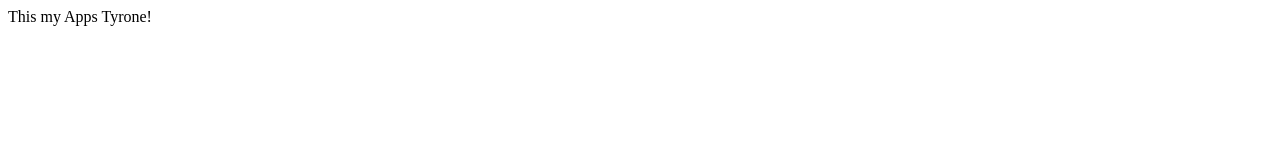
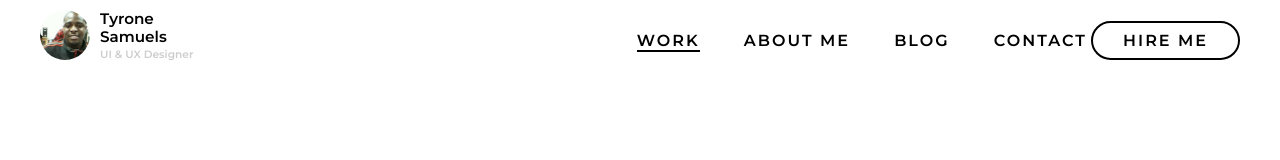
Before and after one commit to TyJam/practice, a plain HTML site: page index.html in a window 1280 px wide. Drawn offline with Linux system fonts and the light colour scheme.

Commit message:
simple html and css

```diff
--- /dev/null
+++ b/css/designer-style.css
@@ -0,0 +1,112 @@
+@import url('https://fonts.googleapis.com/css?family=Montserrat:400,500,600,700');
+
+html, body {
+    margin: 0;
+    padding: 0;
+}
+
+body {
+    height: 100vh;
+    width: 100vw;
+    position: absolute;
+    overflow: hidden;
+    top: 0;
+    left: 0;
+    font-family: 'Montserrat', sans-serif;
+    font-size: 16px;
+}
+
+/* General Style */
+*, *:before, *:after {
+    box-sizing: border-box;
+    margin: 0;
+    padding: 0;
+}
+
+a {
+    text-decoration: none;
+}
+
+.wrapper{
+    margin: 0 auto;
+    width: 100%;
+    max-width: 1200px;
+    height: 100%;
+}
+
+/* Header */
+header {
+    height: 80px;
+    padding: 10px 0;
+}
+
+header .wrapper{
+    display: flex;
+    justify-content: space-between;
+}
+
+header section {
+    display: flex;
+}
+
+header section .img-avatar{
+    width: 50px;
+    height: 50px;
+    overflow: hidden;
+    border-radius: 50%;
+    display: flex;
+    justify-content: center;
+    align-items: center;
+    margin-right: 10px;
+}
+
+header section .img-avatar img{
+    height: 100%;
+    object-fit: cover;
+}
+
+header h1 {
+    width: 105px;
+    font-size: .95em;
+    line-height: 120%;
+    font-weight: 600;
+}
+
+header h1 span {
+    display: block;
+    color: rgba(0,0,0, 0.2);
+    font-size: 70%;
+}
+
+header nav ul {
+    height: 100%;
+    list-style: none;
+}
+
+header nav ul li {
+    margin-left: 40px;
+    height: 100%;
+    display: inline-flex;
+}
+
+header nav ul li:not(#hire-me).active a {
+    border-bottom: 2px solid;
+}
+
+header nav ul li a{
+    color: #000;
+    font-weight: 600;
+    align-self: center;
+    letter-spacing: 2px;
+    text-transform: uppercase;
+}
+
+header nav ul li#hire-me{
+    margin-left: 0;
+}
+
+header nav ul li#hire-me a{
+    border: 2px solid #000000;
+    padding: 8px 30px;
+    border-radius: 30px;
+}
--- a/css/desinger-style.css
+++ /dev/null
@@ -1,88 +0,0 @@
-html{
-  box-sizing: border-box;
-}
-*, *:before, *:after{
-  box-sizing: inherit;
-}
-*{
-  margin: 0;
-  padding: 0;
-}
-
-html, body{
-  height:100vh;
-  width:100vw;
-  position:absolute;
-  overflow:hidden;
-  top:0;
-  left:0;
-}
-a{
-  text-decoration: none;
-}
-header{
-  height:15vh;
-  margin-top:0.5vh;
-   font-family:'Montserrat', sans-serif;
-}
-header > section {
-  width:30vw;
-  float:left;
-  margin-left: 5vw;
-  padding:1%;
-}
-header > section:before, header > section:after{
-  content: "";
-  clear:both;
-  display:table;
-}
-header > section > img{
-  display:block;
-  float:left;
-  width:4vw;
-  border-radius: 100%;
-}
-h1{
-
- width:7vw;
- margin-left:1vw;
- float:left;
- font-size:1vw;
- font-weight: bold;
-}
-h1 > span{
-  display: block;color:rgba(152, 151, 152, 0.5);
-  font-size:0.7vw;
-  font-smooth:auto;
-  -wekit-font-smoothing:antialiased;
-  -moz-osx-font-smoothing-grayscale;
-
-}
-nav{
-  width:calc(100vw - 30vw);
-  margin-left: 45vw;
-  padding-top: 1%;
-  padding-bottom:1.5%;
-
-}
- nav ul li{
-  display: inline-block;
-  margin-left: 5vw;
-}
-nav ul li a{
-  font-size:1vw;
-  color:#000000;
-  font-weight: bold;
-}
-nav  ul li:last-child{
-   border: 1px solid black;
-   border-radius:0.75rem;
-
-   padding:0.8%;
-}
-nav ul li a:link{
-  color:#000000;
-
-}
-nav ul li a:visited{}
-nav ul li a:not(#diff):hover, a.active{ border-bottom: 2px solid black }
--- a/index.html
+++ b/index.html
@@ -1,9 +1,39 @@
 <!DOCTYPE html>
 <html lang="en">
 <head>
-  <title>My Apps</title>
+  <meta charset="utf-8"/>
+  <title>Designer | portfolio</title>
+  <link rel="stylesheet" type="text/css" href="css/designer-style.css" />
 </head>
 <body>
-  This my Apps Tyrone!
+  <header>
+    <div class="wrapper">
+      <section>
+        <div class="img-avatar">
+          <img src="image/179100_471404186203193_1648219269_n.jpg" alt="Lewis Nathaniel UI & UX Designer" title="Lewis Nathaniel UI & UX Designer" />
+        </div>
+        <h1>Tyrone Samuels<span> UI & UX Designer</span></h1>
+      </section>
+      <nav>
+        <ul>
+          <li class="active">
+            <a href="#">Work</a>
+          </li>
+          <li>
+            <a href="#">About me</a>
+          </li>
+          <li>
+            <a href="#">Blog</a>
+          </li>
+          <li>
+            <a href="#" >Contact</a>
+          </li>
+          <li id="hire-me">
+            <a href="#">Hire me</a>
+          </li>
+        </ul>
+      </nav>
+    </div>
+  </header>
 </body>
 </html>
```
Also changed, not shown: designer-portfoilo.html (deleted, +0 -38 lines).
